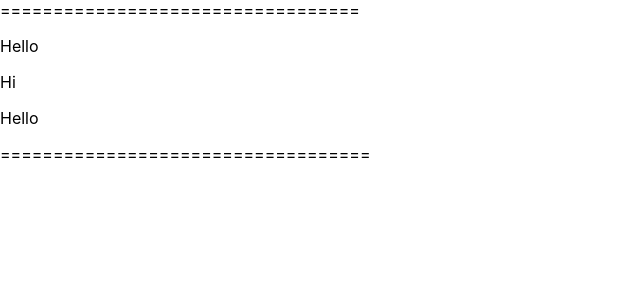
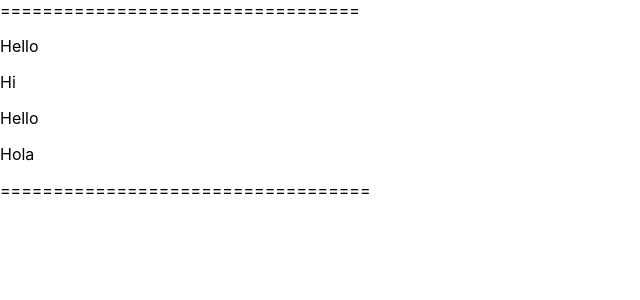
Before and after one commit to Piya0897/Test, a React (Create React App) app: page / in a window 1280 px wide. Shown: the top 300 px of the page, without its empty margins (0-640 px from the left). Built offline with nearby package versions, Linux system fonts and the light colour scheme.

Commit message:
Second commit

```diff
--- a/src/Components/Test.js
+++ b/src/Components/Test.js
@@ -8,6 +8,7 @@ class Test extends Component {
                 <p>Hello</p>
                 <p>Hi</p>
                 <p>Hello </p>
+                <p>Hola</p>
                 ===================================
             </div>
         );
```
